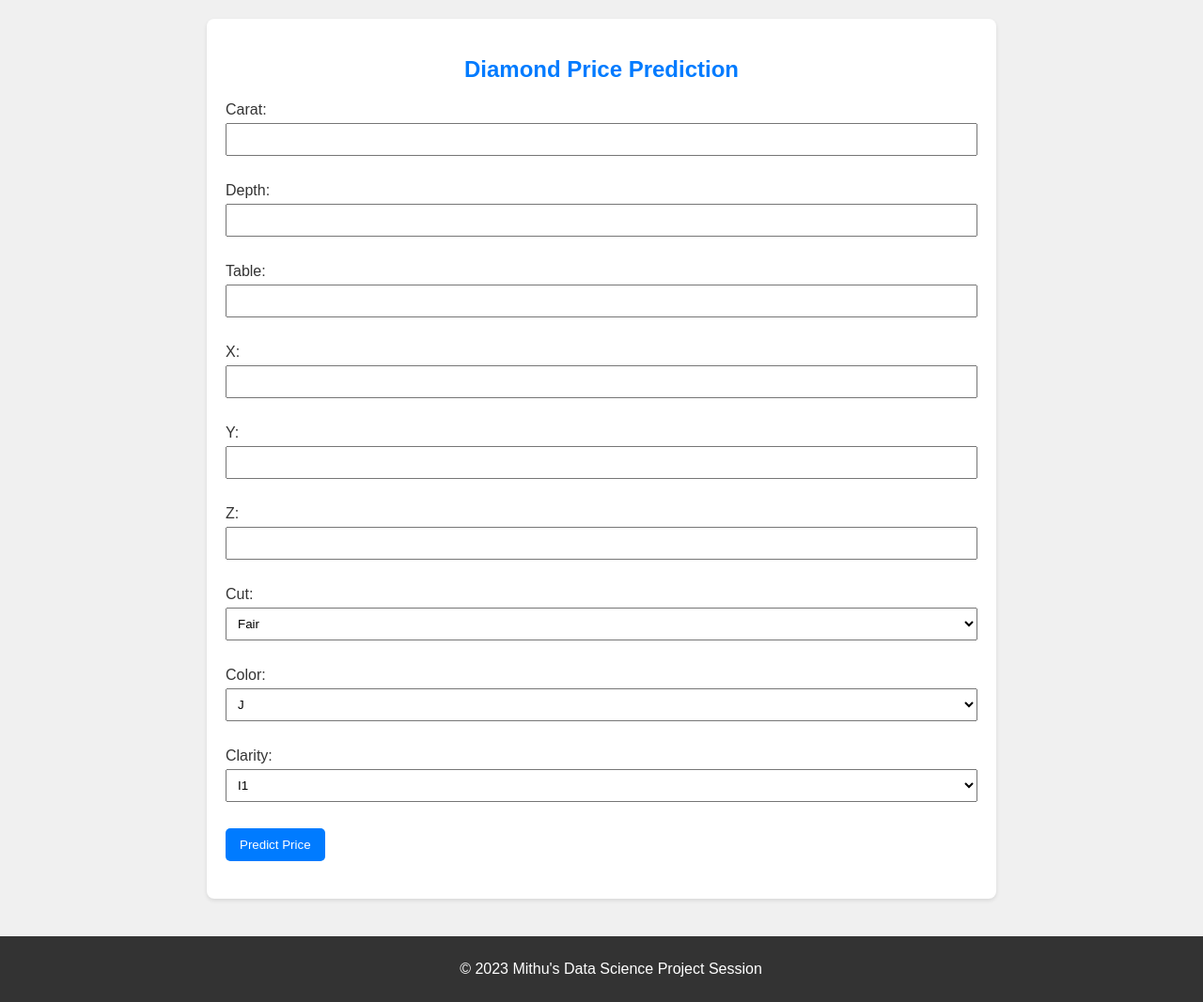
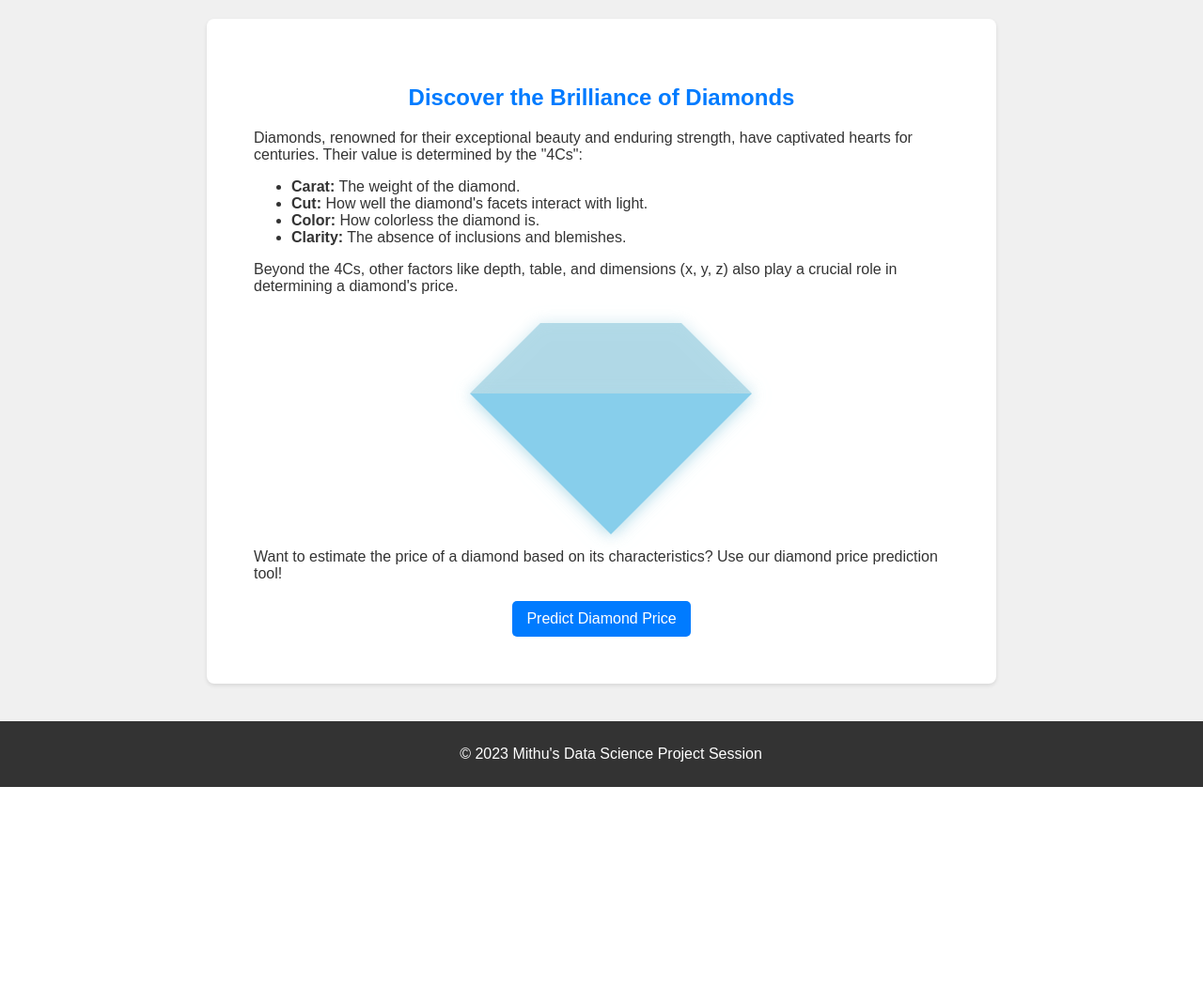
Before and after one commit to proshanta000/FSDSRegression, a Flask app: page / in a window 1280 px wide. Shown: the part 159-1226 px from the top of the page at 94% size. After the commit the page ends 997 px from the top, so only its background shows below. Run offline with Flask 3, Linux system fonts and the light colour scheme.

Commit message:
app.py and web application

```diff
--- a/templates/index.html
+++ b/templates/index.html
@@ -4,6 +4,48 @@
     <meta charset="UTF-8">
     <meta name="viewport" content="width=device-width, initial-scale=1.0">
     <title>Mithu's Data Science Project Session</title>
+    <style>
+        .diamond-container {
+            width: 150px; /* Increased size */
+            height: 210px; /* Increased height */
+            margin: 30px auto; /* Increased margin */
+            position: relative;
+            padding-left: 130px;
+        }
+
+        .cut-diamond {
+            border-style: solid;
+            border-color: transparent transparent rgba(173, 216, 230, 0.9) transparent; /* Deeper blue (Light Blue) with higher opacity*/
+            border-width: 0 75px 75px 75px; /* Adjusted width */
+            height: 0;
+            width: 150px; /* Adjusted width */
+            box-sizing: content-box;
+            position: absolute;
+            top: 0;
+            left: 0;
+        }
+
+        .cut-diamond:after {
+            content: "";
+            position: absolute;
+            top: 75px; /* Adjusted top */
+            left: -75px; /* Adjusted left */
+            width: 0;
+            height: 0;
+            border-style: solid;
+            border-color: rgba(135, 206, 235, 1) transparent transparent transparent; /* Deeper sky blue with full opacity*/
+            border-width: 150px 150px 0 150px; /* Adjusted width and height */
+        }
+
+        /* Optional: Add a subtle inner glow */
+        .cut-diamond, .cut-diamond:after {
+            filter: drop-shadow(0 0 8px rgba(173, 216, 230, 0.6)); /* Adjusted glow */
+        }
+        .main-content {
+            text-align: center; /* Center the content within the section */
+            padding: 30px; /* Increased padding around content */
+        }
+    </style>
 </head>
 <body style="font-family: sans-serif; margin: 0; padding: 0; background-color: #f0f0f0; color: #333;">
 
@@ -14,108 +56,35 @@
 
     <main style="padding: 20px; display: flex; flex-direction: column; align-items: center; min-height: calc(100vh - 100px);">
 
-        <section style="background-color: white; padding: 20px; border-radius: 8px; box-shadow: 0 2px 4px rgba(0, 0, 0, 0.1); width: 80%; max-width: 800px; margin-bottom: 20px; text-align: center;">
-            <h2 style="color: #007bff;">Diamond Price Prediction</h2>
-            <form id="diamondForm" style="text-align: left;">
-                <label for="carat" style="display: block; margin-bottom: 5px;">Carat:</label>
-                <input type="number" id="carat" name="carat" step="0.01" required style="width: 100%; padding: 8px; margin-bottom: 10px; box-sizing: border-box;"><br><br>
+        <section style="background-color: white; padding: 20px; border-radius: 8px; box-shadow: 0 2px 4px rgba(0, 0, 0, 0.1); width: 80%; max-width: 800px; margin-bottom: 20px;">
+            <div class="main-content"> <h2 style="color: #007bff;">Discover the Brilliance of Diamonds</h2>
 
-                <label for="depth" style="display: block; margin-bottom: 5px;">Depth:</label>
-                <input type="number" id="depth" name="depth" step="0.01" required style="width: 100%; padding: 8px; margin-bottom: 10px; box-sizing: border-box;"><br><br>
+                <div style="text-align: left; margin-bottom: 20px;">
+                    <p>Diamonds, renowned for their exceptional beauty and enduring strength, have captivated hearts for centuries. Their value is determined by the "4Cs":</p>
+                    <ul>
+                        <li><strong>Carat:</strong> The weight of the diamond.</li>
+                        <li><strong>Cut:</strong> How well the diamond's facets interact with light.</li>
+                        <li><strong>Color:</strong> How colorless the diamond is.</li>
+                        <li><strong>Clarity:</strong> The absence of inclusions and blemishes.</li>
+                    </ul>
+                    <p>Beyond the 4Cs, other factors like depth, table, and dimensions (x, y, z) also play a crucial role in determining a diamond's price.</p>
 
-                <label for="table" style="display: block; margin-bottom: 5px;">Table:</label>
-                <input type="number" id="table" name="table" step="0.01" required style="width: 100%; padding: 8px; margin-bottom: 10px; box-sizing: border-box;"><br><br>
+                    <div class="diamond-container">
+                        <div class="cut-diamond"></div>
+                    </div>
 
-                <label for="x" style="display: block; margin-bottom: 5px;">X:</label>
-                <input type="number" id="x" name="x" step="0.01" required style="width: 100%; padding: 8px; margin-bottom: 10px; box-sizing: border-box;"><br><br>
+                    <p>Want to estimate the price of a diamond based on its characteristics? Use our diamond price prediction tool!</p>
+                </div>
 
-                <label for="y" style="display: block; margin-bottom: 5px;">Y:</label>
-                <input type="number" id="y" name="y" step="0.01" required style="width: 100%; padding: 8px; margin-bottom: 10px; box-sizing: border-box;"><br><br>
-
-                <label for="z" style="display: block; margin-bottom: 5px;">Z:</label>
-                <input type="number" id="z" name="z" step="0.01" required style="width: 100%; padding: 8px; margin-bottom: 10px; box-sizing: border-box;"><br><br>
-
-                <label for="cut" style="display: block; margin-bottom: 5px;">Cut:</label>
-                <select id="cut" name="cut" required style="width: 100%; padding: 8px; margin-bottom: 10px; box-sizing: border-box;">
-                    <option value="Fair">Fair</option>
-                    <option value="Good">Good</option>
-                    <option value="Very Good">Very Good</option>
-                    <option value="Premium">Premium</option>
-                    <option value="Ideal">Ideal</option>
-                </select><br><br>
-
-                <label for="color" style="display: block; margin-bottom: 5px;">Color:</label>
-                <select id="color" name="color" required style="width: 100%; padding: 8px; margin-bottom: 10px; box-sizing: border-box;">
-                    <option value="J">J</option>
-                    <option value="I">I</option>
-                    <option value="H">H</option>
-                    <option value="G">G</option>
-                    <option value="F">F</option>
-                    <option value="E">E</option>
-                    <option value="D">D</option>
-                </select><br><br>
-
-                <label for="clarity" style="display: block; margin-bottom: 5px;">Clarity:</label>
-                <select id="clarity" name="clarity" required style="width: 100%; padding: 8px; margin-bottom: 10px; box-sizing: border-box;">
-                    <option value="I1">I1</option>
-                    <option value="SI2">SI2</option>
-                    <option value="SI1">SI1</option>
-                    <option value="VS2">VS2</option>
-                    <option value="VS1">VS1</option>
-                    <option value="VVS2">VVS2</option>
-                    <option value="VVS1">VVS1</option>
-                    <option value="IF">IF</option>
-                </select><br><br>
-
-                <button type="button" onclick="predictPrice()" style="background-color: #007bff; color: white; padding: 10px 15px; border: none; border-radius: 5px; cursor: pointer;">Predict Price</button>
-            </form>
-            <div id="predictionResult" style="margin-top: 20px; font-weight: bold;"></div>
+                <a href="http://127.0.0.1:5000/predict" style="background-color: #007bff; color: white; padding: 10px 15px; border: none; border-radius: 5px; cursor: pointer; text-decoration: none; display: inline-block;">Predict Diamond Price</a>
+            </div>
         </section>
 
-        </main>
+    </main>
 
     <footer style="background-color: #333; color: white; text-align: center; padding: 10px; position: relative; bottom: 0; width: 100%;">
         <p>&copy; 2023 Mithu's Data Science Project Session</p>
     </footer>
 
-    <script>
-        function predictPrice() {
-            // Here you would normally send the form data to your backend/API
-            // For this example, we'll just display the data entered.
-            const carat = document.getElementById("carat").value;
-            const depth = document.getElementById("depth").value;
-            const table = document.getElementById("table").value;
-            const x = document.getElementById("x").value;
-            const y = document.getElementById("y").value;
-            const z = document.getElementById("z").value;
-            const cut = document.getElementById("cut").value;
-            const color = document.getElementById("color").value;
-            const clarity = document.getElementById("clarity").value;
-
-            // Placeholder for prediction logic (replace with your actual prediction)
-            const predictedPrice = "Prediction functionality to be implemented in the backend";
-
-            const resultDiv = document.getElementById("predictionResult");
-            resultDiv.innerHTML = `Predicted Price: ${predictedPrice}`;
-
-            // In a real application, you would use fetch or AJAX to send this data to your backend
-            // and receive the actual prediction. Example using fetch:
-
-            /*
-            fetch('/predict', { // Replace '/predict' with your backend endpoint
-                method: 'POST',
-                headers: {
-                    'Content-Type': 'application/json'
-                },
-                body: JSON.stringify({carat, depth, table, x, y, z, cut, color, clarity})
-            })
-            .then(response => response.json())
-            .then(data => {
-                resultDiv.innerHTML = `Predicted Price: $${data.price}`;
-            });
-            */
-        }
-    </script>
-
 </body>
 </html>
```
